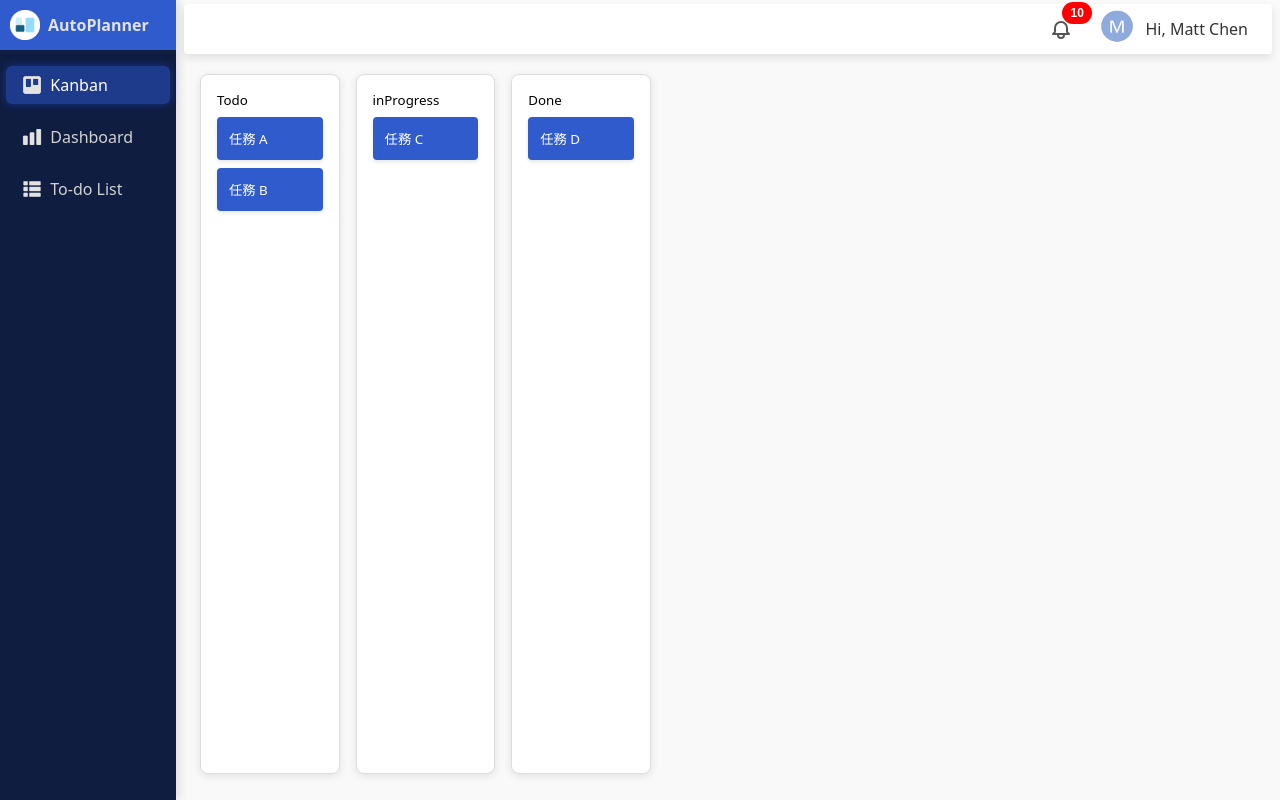
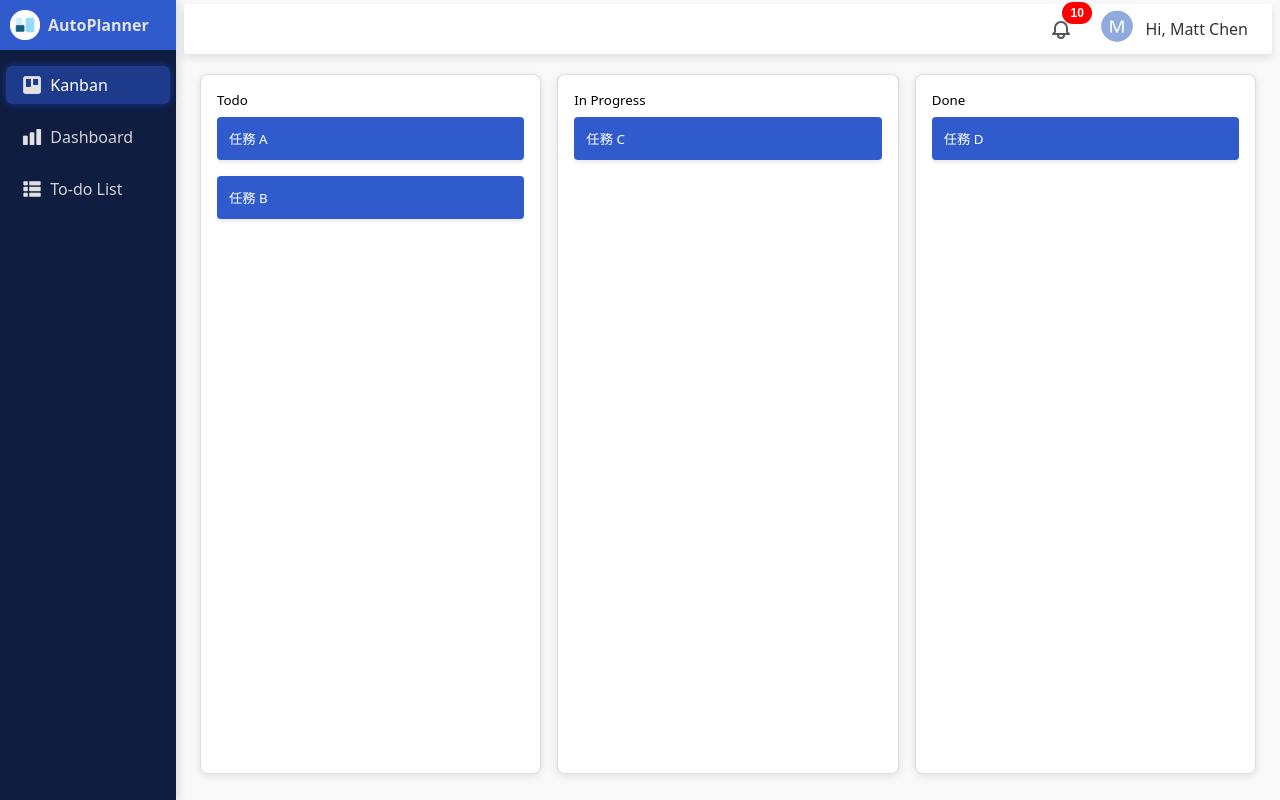
Before and after one commit to EngrMatt/AutoPlanner, a Nuxt app: page /kanban in a window 1280 px wide. Built offline with nearby package versions, Linux system fonts and the light colour scheme.

Commit message:
feat: 看板改用 vueuse sortable 拖拉

```diff
--- a/app/pages/kanban.vue
+++ b/app/pages/kanban.vue
@@ -2,36 +2,36 @@
   <div class="board">
     <div class="column">
       <div>Todo</div>
-      <Draggable v-model="todo" group="tasks" item-key="id">
-        <template #item="{ element }">
-          <div class="card">{{ element.name }}</div>
-        </template>
-      </Draggable>
+      <div ref="todoRef" class="list">
+        <div v-for="item in todo" :key="item.id" class="card">
+          {{ item.name }}
+        </div>
+      </div>
     </div>
 
     <div class="column">
-      <div>inProgress</div>
-      <Draggable v-model="inProgress" group="tasks" item-key="id">
-        <template #item="{ element }">
-          <div class="card">{{ element.name }}</div>
-        </template>
-      </Draggable>
+      <div>In Progress</div>
+      <div ref="inProgressRef" class="list">
+        <div v-for="item in inProgress" :key="item.id" class="card">
+          {{ item.name }}
+        </div>
+      </div>
     </div>
 
     <div class="column">
       <div>Done</div>
-      <Draggable v-model="done" group="tasks" item-key="id">
-        <template #item="{ element }">
-          <div class="card">{{ element.name }}</div>
-        </template>
-      </Draggable>
+      <div ref="doneRef" class="list">
+        <div v-for="item in done" :key="item.id" class="card">
+          {{ item.name }}
+        </div>
+      </div>
     </div>
   </div>
 </template>
 
 <script setup>
 import { ref } from 'vue'
-import Draggable from 'vuedraggable'
+import { useSortable } from '@vueuse/integrations/useSortable'
 
 const todo = ref([
   { id: 1, name: '任務 A' },
@@ -45,19 +45,26 @@ const inProgress = ref([
 const done = ref([
   { id: 4, name: '任務 D' },
 ])
+
+const todoRef = ref()
+const inProgressRef = ref()
+const doneRef = ref()
+
+useSortable(todoRef, todo, { group: 'tasks' })
+useSortable(inProgressRef, inProgress, { group: 'tasks' })
+useSortable(doneRef, done, { group: 'tasks' })
 </script>
 
 <style scoped>
 .board {
   display: flex;
-  /* justify-content: space-around; */
-  height: calc(100vh - 100px); /* 預留 header 空間 */
+  height: calc(100vh - 100px);
   gap: 16px;
   font-size: 12pt;
 }
 
 .column {
-  width: 10%;
+  flex: 1;
   background: #ffffff;
   border: 1px solid #ddd;
   border-radius: 8px;
@@ -68,9 +75,11 @@ const done = ref([
   font-size: 10pt;
 }
 
-h2 {
-  text-align: center;
-  margin-bottom: 16px;
+.list {
+  flex: 1;
+  overflow-y: auto;
+  display: flex;
+  flex-direction: column;
 }
 
 .card {
--- a/package.json
+++ b/package.json
@@ -10,7 +10,10 @@
     "postinstall": "nuxt prepare"
   },
   "dependencies": {
+    "@vueuse/core": "^13.5.0",
+    "@vueuse/integrations": "^13.5.0",
     "nuxt": "^4.0.0",
+    "sortablejs": "^1.15.6",
     "vue": "^3.5.17",
     "vue-router": "^4.5.1",
     "vuedraggable": "^4.1.0"
```
Also changed, not shown: 1 other file (tests, documents, lock files or other folders).
